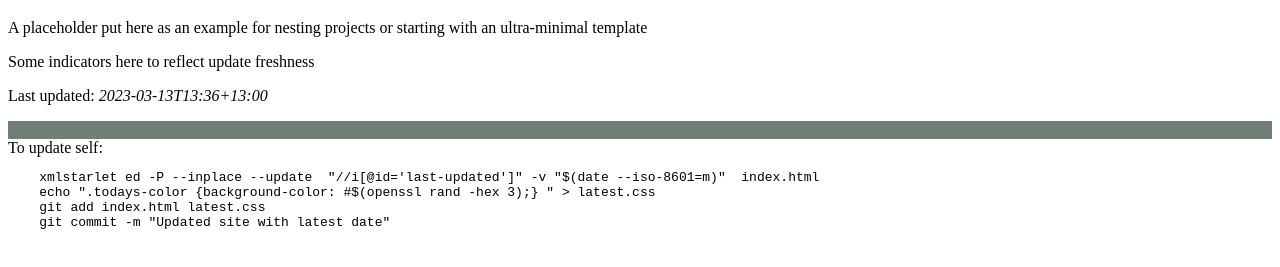
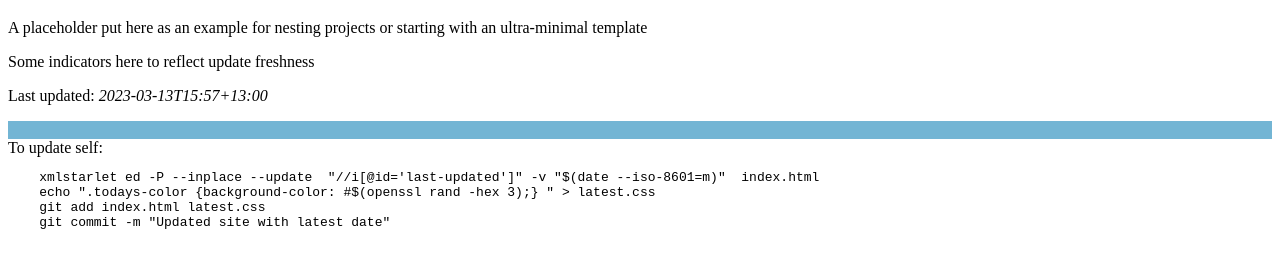
Before and after one commit to dman-coders/sample-html, a plain HTML site: page index.html in a window 1280 px wide. Shown: the part 61-328 px from the top of the page. Drawn offline with Linux system fonts and the light colour scheme.

Commit message:
Updated site with latest date

```diff
--- a/index.html
+++ b/index.html
@@ -9,7 +9,7 @@
   <div class="head"><h1>A minimal html website</h1></div>
   <p>A placeholder put here as an example for nesting projects or starting with an ultra-minimal template</p>
   <p>Some indicators here to reflect update freshness</p>
-  <p>Last updated: <i id="last-updated">2023-03-13T13:36+13:00</i></p>
+  <p>Last updated: <i id="last-updated">2023-03-13T15:57+13:00</i></p>
   <div class="todays-color"> </div>
 To update self:
 <pre>
--- a/latest.css
+++ b/latest.css
@@ -1 +1 @@
-.todays-color {background-color: #6f7f76;}
+.todays-color {background-color: #73b5d4;}
```
